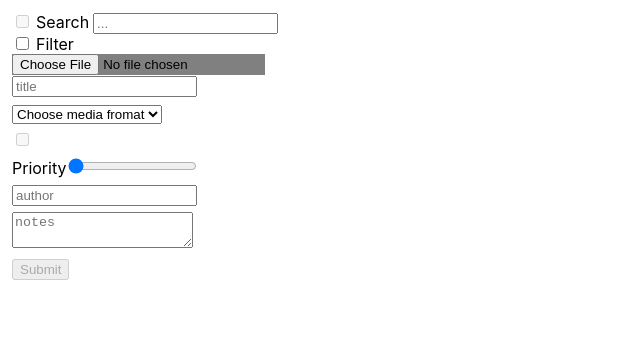
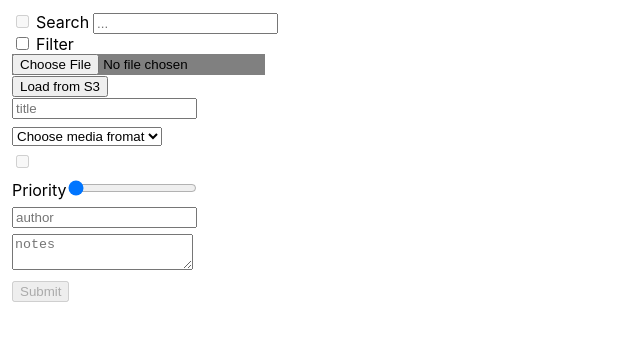
Before and after one commit to cameronDz/list-maintainer-app, a React (Create React App) app: page / in a window 1280 px wide. Shown: the top 340 px of the page, without its empty margins (0-640 px from the left). Built offline with nearby package versions, Linux system fonts and the light colour scheme.

Commit message:
add option to download from s3

```diff
--- a/src/App.component.tsx
+++ b/src/App.component.tsx
@@ -1,6 +1,7 @@
 import { Fragment, useEffect, useState } from "react";
 import MediaItemInputComponent from "./components/MediaItemInput.component";
 import MediaItemRowComponent from "./components/MediaItemRow.component";
+import S3ListDownloadComponent from "./components/S3ListDownload.component";
 import SearchInputComponent from "./components/SearchInput.component";
 import UploadListInputComponent from "./components/UploadListInput.component";
 import { ListFilter, MediaFormat, MovieFormat, VideoGameFormat } from "./App.constants";
@@ -225,6 +226,7 @@ function AppComponent() {
         </Fragment>
       )}
       {items.length === 0 && <UploadListInputComponent onUpload={(uploadedItems) => setItems(uploadedItems)} />}
+      {items.length === 0 && <S3ListDownloadComponent onUpload={(uploadedItems) => setItems(uploadedItems)} />}
       <MediaItemInputComponent existingItem={existingItem} onSubmit={handleSubmit} />
       {existingItem && <button onClick={() => setExistingItem(null)}>Cancel</button>}
       <br />
--- /dev/null
+++ b/src/components/S3ListDownload.component.tsx
@@ -0,0 +1,21 @@
+import { MediaItem } from "../App.types";
+
+type S3ListDownloadProps = { onUpload: (items: MediaItem[]) => void };
+const S3ListDownloadComponent = ({ onUpload = (_i) => null }: S3ListDownloadProps) => {
+  const handleClick = async () => {
+    const url = "https://storage-data-list-maintainer.s3.us-east-1.amazonaws.com/LIST_DATA-2025_01_12.json";
+    try {
+      const response = await fetch(url);
+      if (!response.ok) {
+        throw new Error(`HTTP error! status: ${response.status}`);
+      }
+      const jsonData = await response.json();
+      onUpload(jsonData);
+    } catch (error) {
+      console.error("Error fetching JSON file:", error);
+    }
+  };
+  return <button onClick={handleClick}>Load from S3</button>;
+};
+
+export default S3ListDownloadComponent;
```
